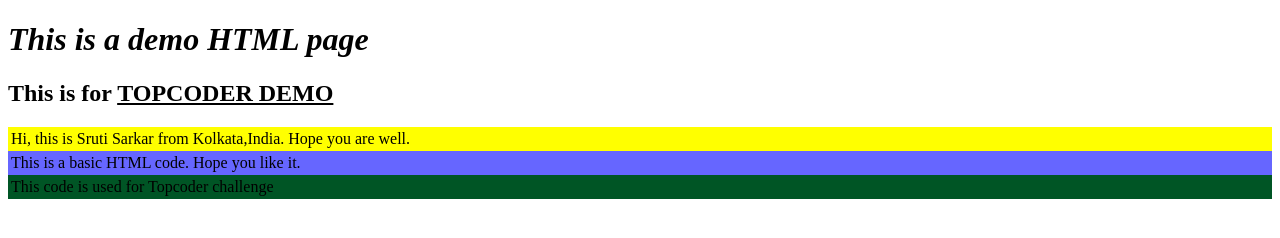
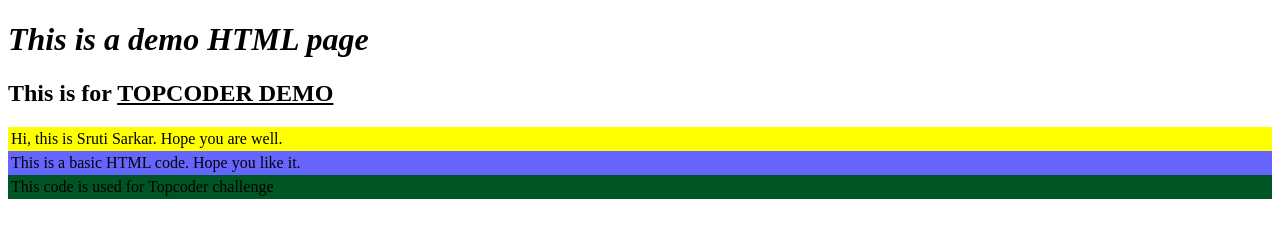
Before and after one commit to srutisarkar/HelloWorldJS, a website: page views/index.html in a window 1280 px wide. Drawn offline with Linux system fonts and the light colour scheme.

Commit message:
Modified Index.html

```diff
--- a/views/index.html
+++ b/views/index.html
@@ -12,7 +12,7 @@
       <table bgcolor = "yellow" width = "100%">
          <tr>
             <td>
-               Hi, this is Sruti Sarkar from Kolkata,India. Hope you are well.
+               Hi, this is Sruti Sarkar. Hope you are well.
             </td>
          </tr>
       </table>
```
